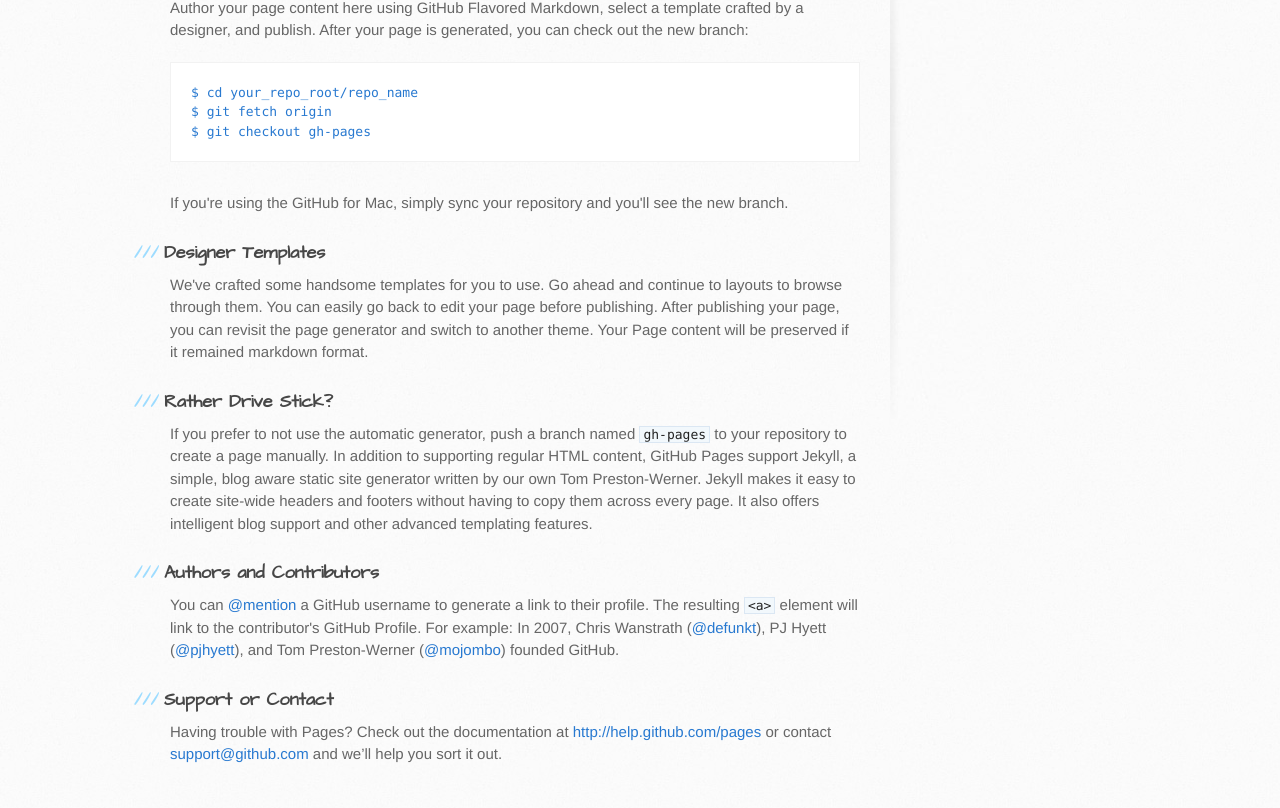
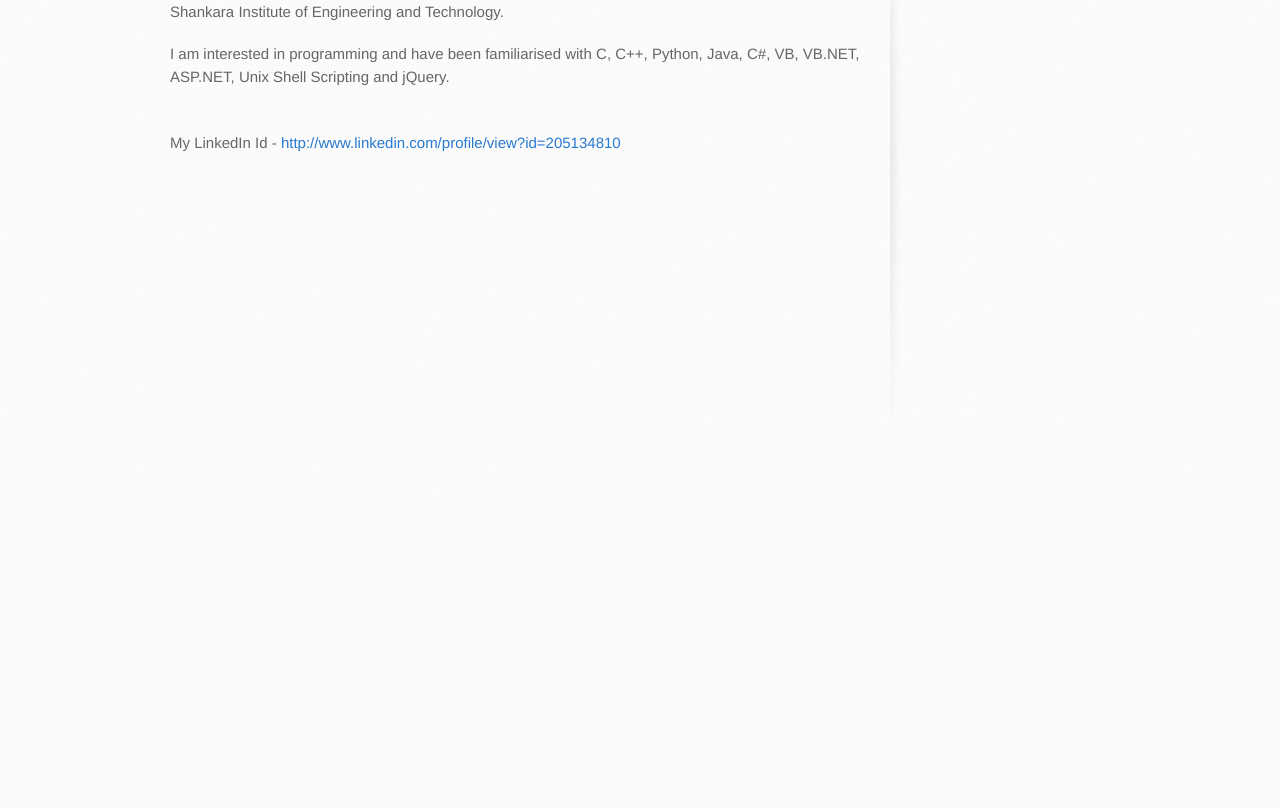
Before and after one commit to balasankarc/balasankarc.github.com, a plain HTML site: page index.html in a window 1280 px wide. Shown: the part 283-1091 px from the top of the page. After the commit the page ends 800 px from the top, so only its background shows below. Drawn offline with Linux system fonts and the light colour scheme.

Commit message:
Replace master branch with page content via GitHub

```diff
--- a/index.html
+++ b/index.html
@@ -28,32 +28,14 @@
     <div id="content-wrapper">
       <div class="inner clearfix">
         <section id="main-content">
-          <h3>Welcome to GitHub Pages.</h3>
+          <h1>About Me</h1>
 
-<p>This automatic page generator is the easiest way to create beautiful pages for all of your projects. Author your page content here using GitHub Flavored Markdown, select a template crafted by a designer, and publish. After your page is generated, you can check out the new branch:</p>
+<p>Hi all,
+My name is Balasankar C. I am pursuing my B.Tech in Computer Science and Engineering at Adi Shankara Institute of Engineering and Technology.</p>
 
-<pre><code>$ cd your_repo_root/repo_name
-$ git fetch origin
-$ git checkout gh-pages
-</code></pre>
+<p>I am interested in programming and have been familiarised with C, C++, Python, Java, C#, VB, VB.NET, ASP.NET, Unix Shell Scripting and jQuery.</p>
 
-<p>If you're using the GitHub for Mac, simply sync your repository and you'll see the new branch.</p>
-
-<h3>Designer Templates</h3>
-
-<p>We've crafted some handsome templates for you to use. Go ahead and continue to layouts to browse through them. You can easily go back to edit your page before publishing. After publishing your page, you can revisit the page generator and switch to another theme. Your Page content will be preserved if it remained markdown format.</p>
-
-<h3>Rather Drive Stick?</h3>
-
-<p>If you prefer to not use the automatic generator, push a branch named <code>gh-pages</code> to your repository to create a page manually. In addition to supporting regular HTML content, GitHub Pages support Jekyll, a simple, blog aware static site generator written by our own Tom Preston-Werner. Jekyll makes it easy to create site-wide headers and footers without having to copy them across every page. It also offers intelligent blog support and other advanced templating features.</p>
-
-<h3>Authors and Contributors</h3>
-
-<p>You can <a href="https://github.com/blog/821" class="user-mention">@mention</a> a GitHub username to generate a link to their profile. The resulting <code>&lt;a&gt;</code> element will link to the contributor's GitHub Profile. For example: In 2007, Chris Wanstrath (<a href="https://github.com/defunkt" class="user-mention">@defunkt</a>), PJ Hyett (<a href="https://github.com/pjhyett" class="user-mention">@pjhyett</a>), and Tom Preston-Werner (<a href="https://github.com/mojombo" class="user-mention">@mojombo</a>) founded GitHub.</p>
-
-<h3>Support or Contact</h3>
-
-<p>Having trouble with Pages? Check out the documentation at <a href="http://help.github.com/pages">http://help.github.com/pages</a> or contact <a href="mailto:support@github.com">support@github.com</a> and we’ll help you sort it out.</p>
+<hr><p>My LinkedIn Id - <a href="http://www.linkedin.com/profile/view?id=205134810">http://www.linkedin.com/profile/view?id=205134810</a></p>
         </section>
 
         <aside id="sidebar">
```
Also changed, not shown: params.json (+1 -1 lines).
